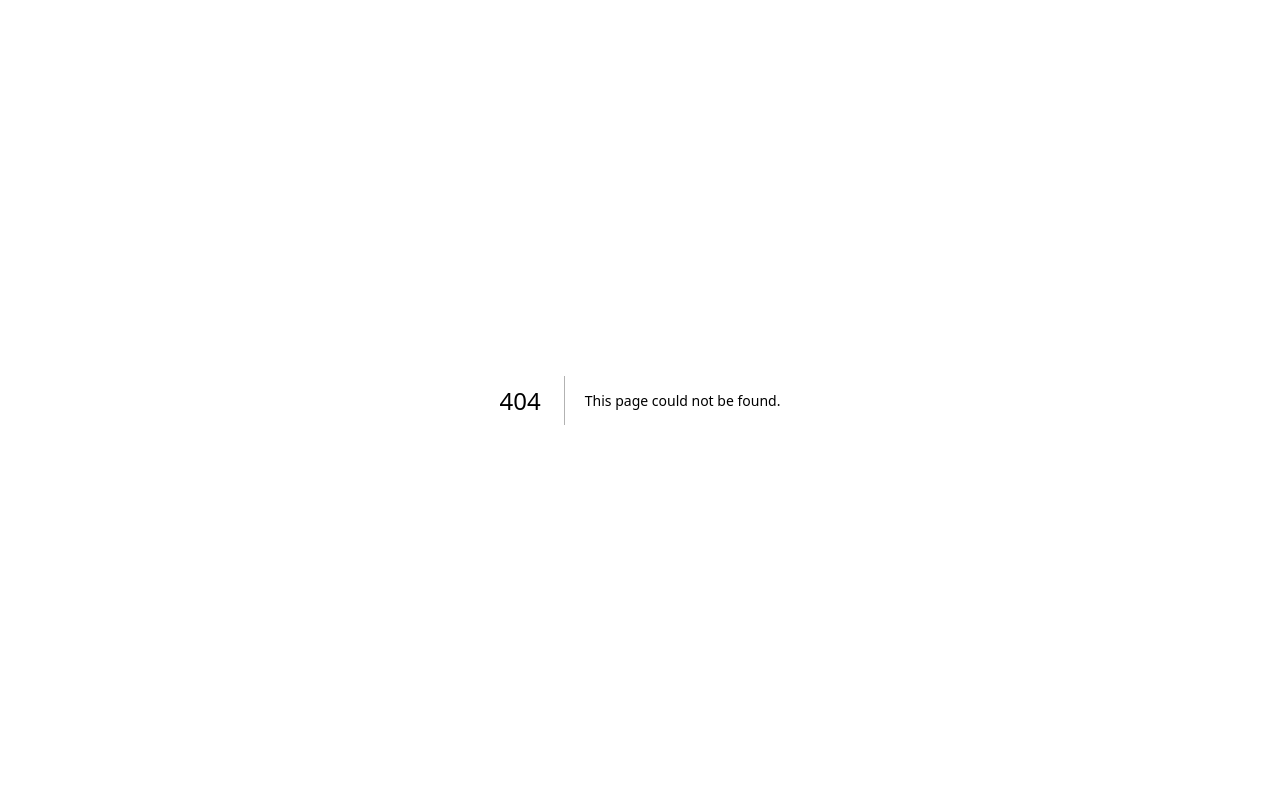
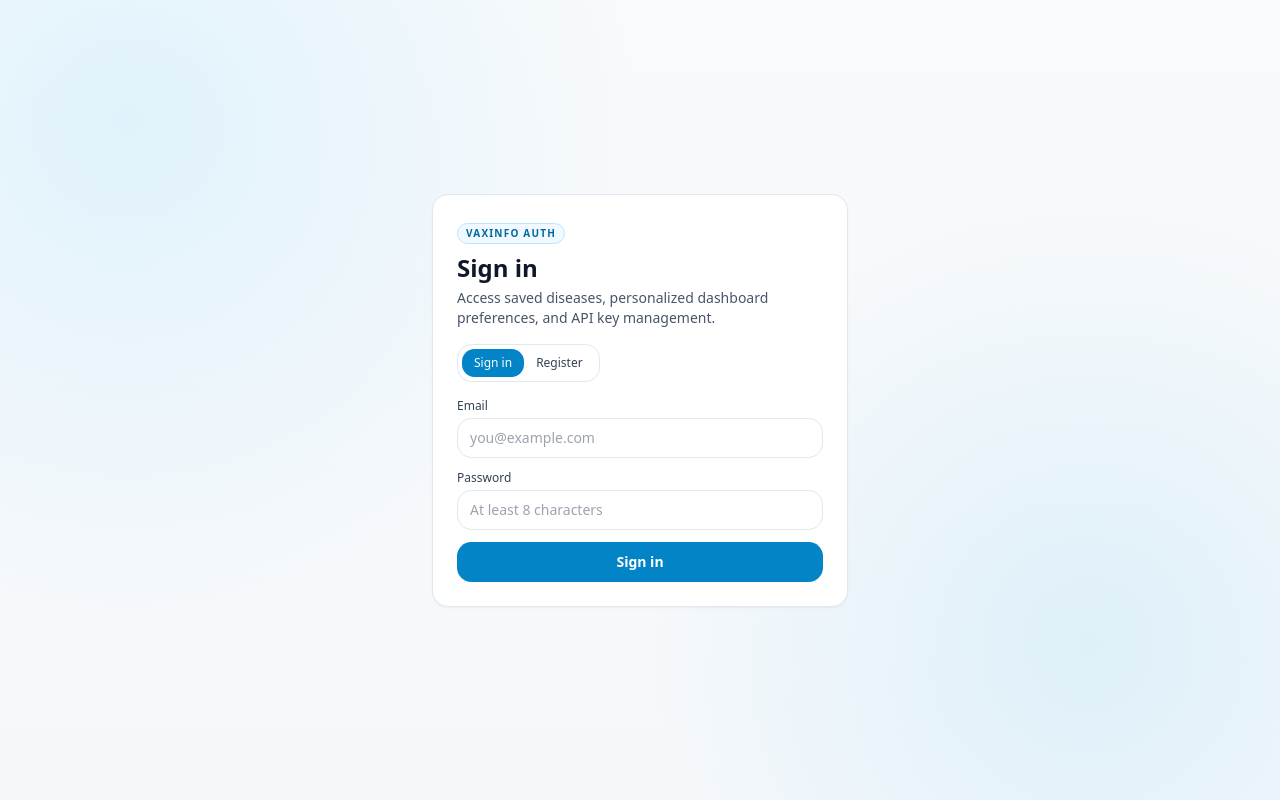
Before and after one commit to KobiTalha/VaxInfo, a Next.js app: page /auth/signin in a window 1280 px wide. Before the commit this address had no page. Built offline with nearby package versions, Linux system fonts and the light colour scheme.

Commit message:
feat(auth-ui): add sign in and registration client page

```diff
--- /dev/null
+++ b/app/auth/signin/page.tsx
@@ -0,0 +1,146 @@
+"use client";
+
+import { signIn } from "next-auth/react";
+import { useRouter } from "next/navigation";
+import { FormEvent, useState } from "react";
+
+export default function SignInPage() {
+  const router = useRouter();
+  const [mode, setMode] = useState<"signin" | "register">("signin");
+  const [name, setName] = useState("");
+  const [email, setEmail] = useState("");
+  const [password, setPassword] = useState("");
+  const [error, setError] = useState<string | null>(null);
+  const [isLoading, setIsLoading] = useState(false);
+
+  const handleSubmit = async (event: FormEvent<HTMLFormElement>) => {
+    event.preventDefault();
+    setError(null);
+    setIsLoading(true);
+
+    try {
+      if (mode === "register") {
+        const registerResponse = await fetch("/api/auth/register", {
+          method: "POST",
+          headers: {
+            "Content-Type": "application/json"
+          },
+          body: JSON.stringify({
+            name,
+            email,
+            password
+          })
+        });
+
+        if (!registerResponse.ok) {
+          const payload = (await registerResponse.json().catch(() => ({ message: "Registration failed" }))) as {
+            message?: string;
+          };
+          throw new Error(payload.message ?? "Registration failed");
+        }
+      }
+
+      const result = await signIn("credentials", {
+        email,
+        password,
+        redirect: false
+      });
+
+      if (!result || result.error) {
+        throw new Error("Invalid credentials");
+      }
+
+      router.push("/");
+      router.refresh();
+    } catch (submissionError) {
+      setError(submissionError instanceof Error ? submissionError.message : "Authentication failed");
+    } finally {
+      setIsLoading(false);
+    }
+  };
+
+  return (
+    <main className="mx-auto flex min-h-screen w-full max-w-md items-center px-4 py-10">
+      <section className="w-full rounded-2xl border border-slate-200 bg-white p-6 shadow-sm">
+        <p className="mb-2 inline-flex rounded-full border border-sky-200 bg-sky-50 px-2 py-0.5 text-[10px] font-semibold uppercase tracking-[0.12em] text-sky-700">
+          VaxInfo Auth
+        </p>
+        <h1 className="text-2xl font-semibold text-slate-900">
+          {mode === "signin" ? "Sign in" : "Create account"}
+        </h1>
+        <p className="mt-1 text-sm text-slate-600">
+          Access saved diseases, personalized dashboard preferences, and API key management.
+        </p>
+
+        <div className="mt-4 inline-flex rounded-lg border border-slate-200 p-1 text-xs">
+          <button
+            type="button"
+            onClick={() => setMode("signin")}
+            className={`rounded-md px-3 py-1.5 font-medium ${
+              mode === "signin" ? "bg-sky-600 text-white" : "text-slate-700"
+            }`}
+          >
+            Sign in
+          </button>
+          <button
+            type="button"
+            onClick={() => setMode("register")}
+            className={`rounded-md px-3 py-1.5 font-medium ${
+              mode === "register" ? "bg-sky-600 text-white" : "text-slate-700"
+            }`}
+          >
+            Register
+          </button>
+        </div>
+
+        <form className="mt-4 space-y-3" onSubmit={handleSubmit}>
+          {mode === "register" && (
+            <label className="block">
+              <span className="mb-1 block text-xs font-medium text-slate-700">Name</span>
+              <input
+                value={name}
+                onChange={(event) => setName(event.target.value)}
+                className="h-10 w-full rounded-lg border border-slate-200 px-3 text-sm outline-none focus:ring-2 focus:ring-sky-300"
+                placeholder="Your name"
+              />
+            </label>
+          )}
+
+          <label className="block">
+            <span className="mb-1 block text-xs font-medium text-slate-700">Email</span>
+            <input
+              type="email"
+              value={email}
+              onChange={(event) => setEmail(event.target.value)}
+              className="h-10 w-full rounded-lg border border-slate-200 px-3 text-sm outline-none focus:ring-2 focus:ring-sky-300"
+              placeholder="you@example.com"
+              required
+            />
+          </label>
+
+          <label className="block">
+            <span className="mb-1 block text-xs font-medium text-slate-700">Password</span>
+            <input
+              type="password"
+              value={password}
+              onChange={(event) => setPassword(event.target.value)}
+              className="h-10 w-full rounded-lg border border-slate-200 px-3 text-sm outline-none focus:ring-2 focus:ring-sky-300"
+              placeholder="At least 8 characters"
+              required
+            />
+          </label>
+
+          {error && <p className="text-xs text-rose-600">{error}</p>}
+
+          <button
+            type="submit"
+            disabled={isLoading}
+            className="h-10 w-full rounded-lg bg-sky-600 text-sm font-semibold text-white transition hover:bg-sky-700 disabled:cursor-not-allowed disabled:opacity-60"
+          >
+            {isLoading ? "Please wait..." : mode === "signin" ? "Sign in" : "Register and sign in"}
+          </button>
+        </form>
+      </section>
+    </main>
+  );
+}
```
